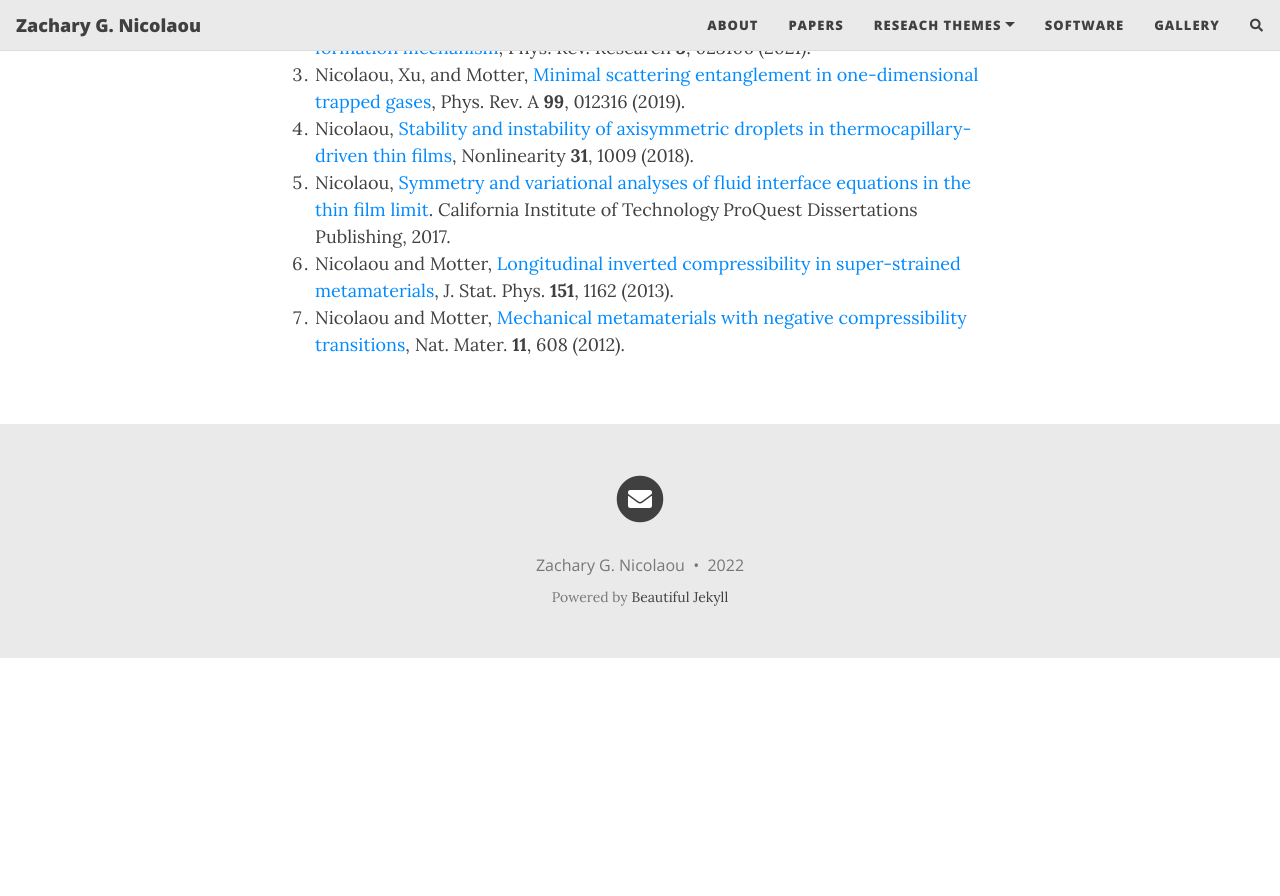
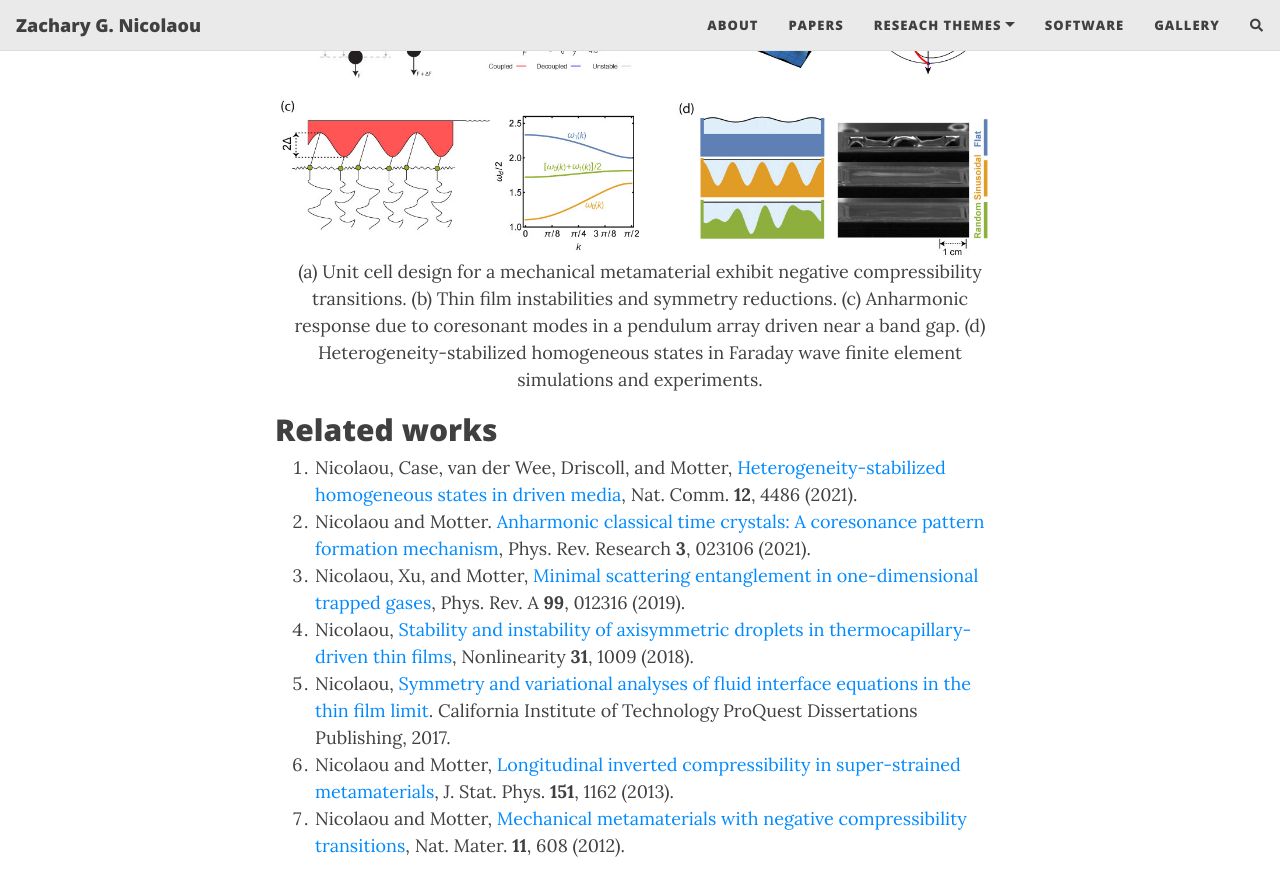
Before and after one commit to znicolaou/znicolaou.github.io, a Jekyll site: the page built from materials.md, in a window 1280 px wide and 900 px high, scrolled down 631 px. Shown: the top 896 px of the window. Built offline with Jekyll 4.4.1, drawn with Linux system fonts in a browser that asks for light colours; nearby versions of some CDN libraries; comment, search, counter and statistics services are not loaded; before the commit the page ends 1289 px from its top, so only the background shows below that.

Commit message:
added materials fig

```diff
--- a/materials.md
+++ b/materials.md
@@ -3,6 +3,12 @@ layout: page
 title: Material and Fluid Design
 ---
 Material and fluid systems, composed of microscopic and mesoscopic coupled material elements, can exhibit diverse and complex macroscopic behaviors. The theory of pattern formation, developed in the late twentieth century, characterizes universal mechanisms for the development of patterns seen in diverse natural and man-made systems, ranging from morphological development in biology and waves in driven fluids to ecological patterns of vegetation and planetary bands. Key to this approach is the characterization of instabilities and symmetry breaking bifurcations, which enables the development of universal model equations and universality classes. I aim to leverage understanding in pattern formation to design of novel metamaterials, fluid systems, and self-assembled computational and sensing technologies.
+
+<figure>
+<img src="/assets/img/materials.jpg" width=1024 />
+<figcaption align="center">(a) Unit cell design for a mechanical metamaterial exhibit negative compressibility transitions. (b) Thin film instabilities and symmetry reductions. (c) Anharmonic response due to coresonant modes in a pendulum array driven near a band gap. (d) Heterogeneity-stabilized homogeneous states in Faraday wave finite element simulations and experiments.
+</figcaption>
+</figure>
 
 ## Related works
 4. Nicolaou, Case, van der Wee, Driscoll, and  Motter, [Heterogeneity-stabilized homogeneous states in driven media](https://doi.org/10.1038/s41467-021-24459-0), Nat. Comm. **12**, 4486 (2021).
```
Also changed, not shown: index.md (+1 -3 lines), assets/img/materials.jpg (added).
